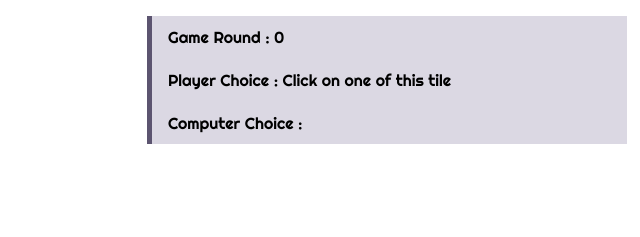
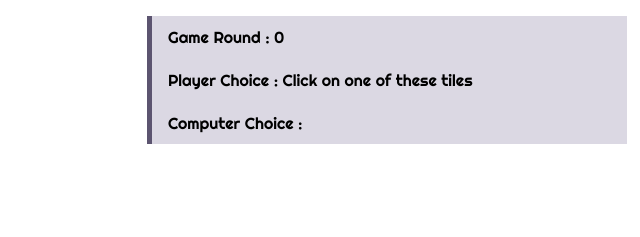
Before and after one commit to Darshan-Pandya10/RPS-UI-ODIN, a plain HTML site: page index.html in a window 1280 px wide. Shown: the part 206-443 px from the top of the page, 253-893 px from the left. Drawn offline with Linux system fonts and the light colour scheme.

Commit message:
[ADD] correct spelling mistakes

```diff
--- a/index.html
+++ b/index.html
@@ -42,7 +42,7 @@
         <div class="display-choice">
             <p class="round">Game Round : 0 </p>
 
-            <p class="player-choice">Player Choice : Click on one of this tile </p>
+            <p class="player-choice">Player Choice : Click on one of these tiles </p>
             <p class="computer-choice">Computer Choice :</p>
         </div>
 
```
